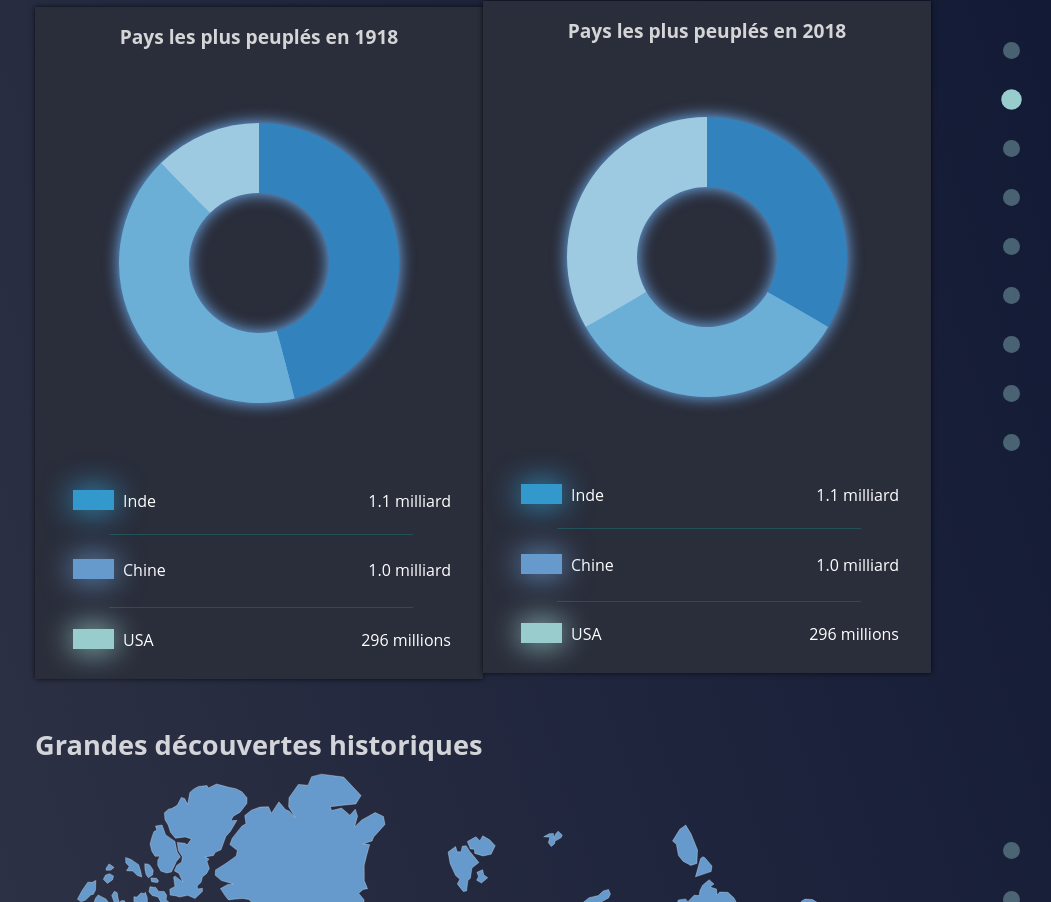
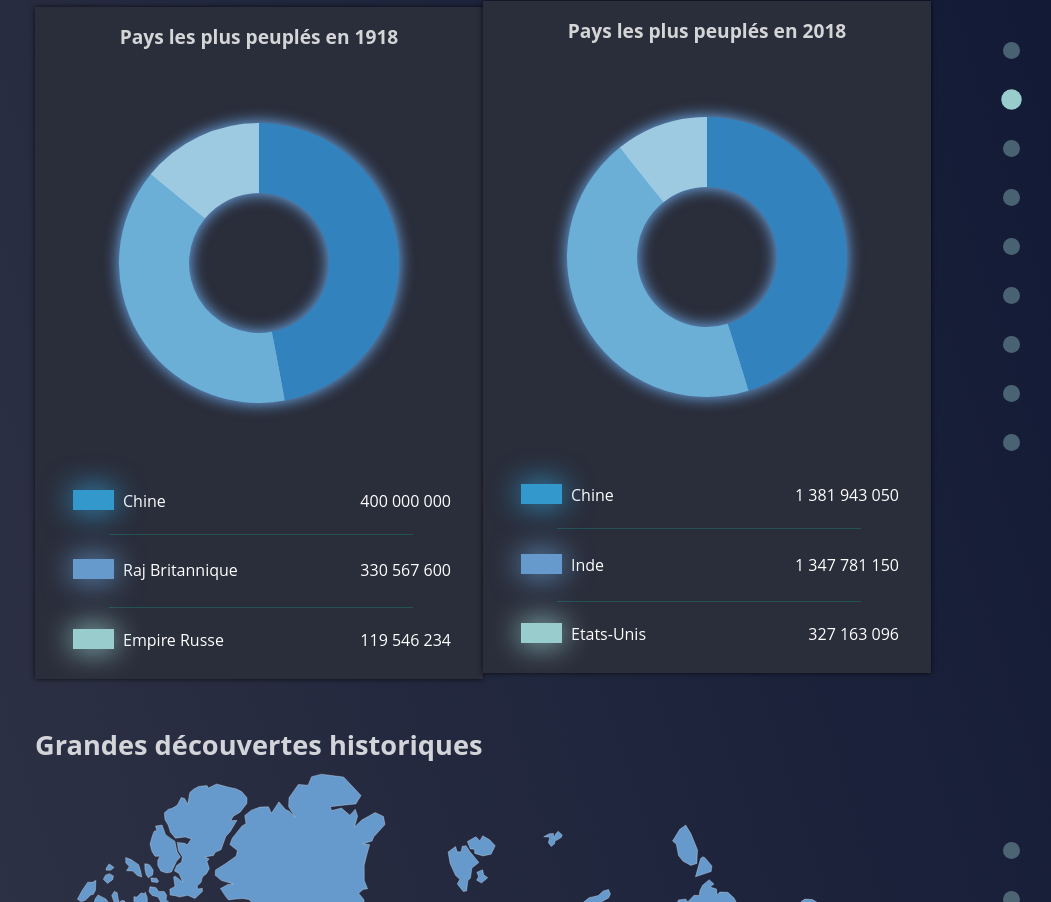
Before and after one commit to Soanah/Dataviz, a plain HTML site: page index.html in a window 1280 px wide. Shown: the part 1805-2707 px from the top of the page, without its empty margins (221-1272 px from the left). Drawn offline with nearby package versions, Linux system fonts and the light colour scheme.

Commit message:
ajout des vraies données pour les camemberts

```diff
--- a/index.html
+++ b/index.html
@@ -148,18 +148,18 @@
                     <h3>Pays les plus peuplés en 1918</h3>
                     <div class="content-pie">
                         <div class="content country-one">
-                            <div class="country-name">Inde</div>
-                            <div class="number-country">1.1 milliard</div>
+                            <div class="country-name">Chine</div>
+                            <div class="number-country">400 000 000</div>
                             <div class="line-country-one"></div>
                         </div>
                         <div class="content country-two">
-                            <div class="country-name">Chine</div>
-                            <div class="number-country">1.0 milliard</div>
+                            <div class="country-name">Raj Britannique</div>
+                            <div class="number-country">330 567 600</div>
                             <div class="line-country-two"></div>
                         </div>
                         <div class="content country-three">
-                            <div class="country-name">USA</div>
-                            <div class="number-country">296 millions</div>
+                            <div class="country-name">Empire Russe</div>
+                            <div class="number-country">119 546 234</div>
                         </div>
                     </div>
             </div>
@@ -168,18 +168,18 @@
                     <h3>Pays les plus peuplés en 2018</h3>
                     <div class="content-pie">
                         <div class="content country-one">
-                            <div class="country-name">Inde</div>
-                            <div class="number-country">1.1 milliard</div>
+                            <div class="country-name">Chine</div>
+                            <div class="number-country">1 381 943 050</div>
                             <div class="line-country-one"></div>
                         </div>
                         <div class="content country-two">
-                            <div class="country-name">Chine</div>
-                            <div class="number-country">1.0 milliard</div>
+                            <div class="country-name">Inde</div>
+                            <div class="number-country">1 347 781 150</div>
                             <div class="line-country-two"></div>
                         </div>
                         <div class="content country-three">
-                            <div class="country-name">USA</div>
-                            <div class="number-country">296 millions</div>
+                            <div class="country-name">Etats-Unis</div>
+                            <div class="number-country">327 163 096</div>
                         </div>
                     </div>
                 </div>
@@ -298,7 +298,7 @@
             // data to associate with each number, replace each number with an object, e.g.,
             // `{key: "value"}`.
             var data_1918 = [
-                [1100000000, 1000000000, 296000000] // [key: "Inde", key: "Chine", key: "USA"]
+                [400000000, 330567600, 119546234] // [key: "Inde", key: "Chine", key: "USA"]
             ];
 
             // Define the margin, radius, and color scale. The color scale will be
@@ -337,7 +337,7 @@
 
 
             var data_2018 = [
-                [1, 1, 1] // [key: "Inde", key: "Chine", key: "USA"]
+                [1381943050, 1347781150, 327163096] // [key: "Inde", key: "Chine", key: "USA"]
             ];
 
             // Define the margin, radius, and color scale. The color scale will be
```
